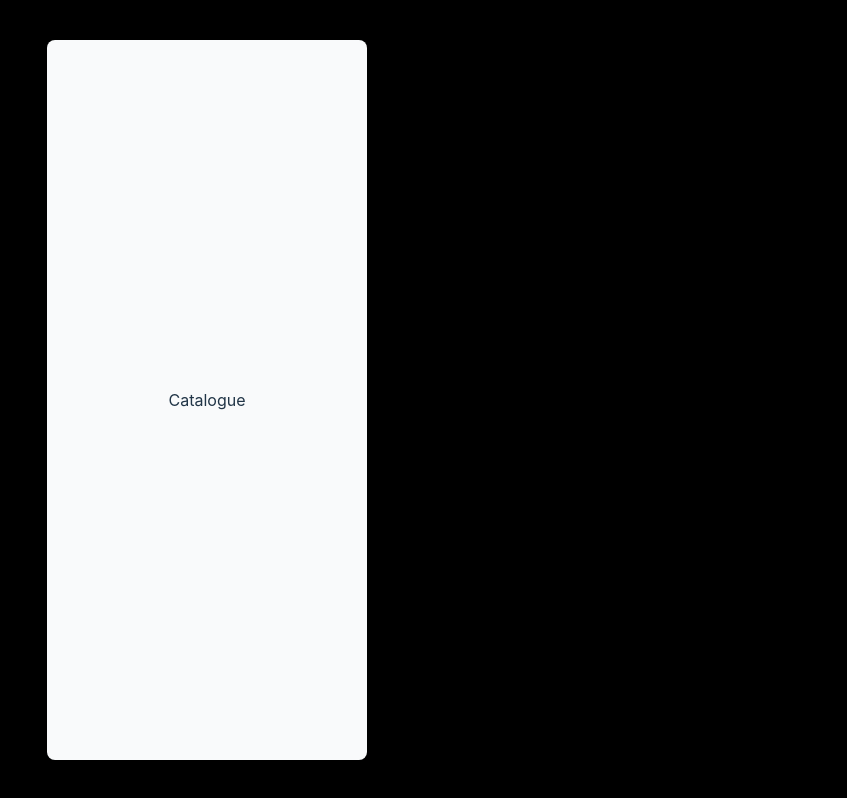
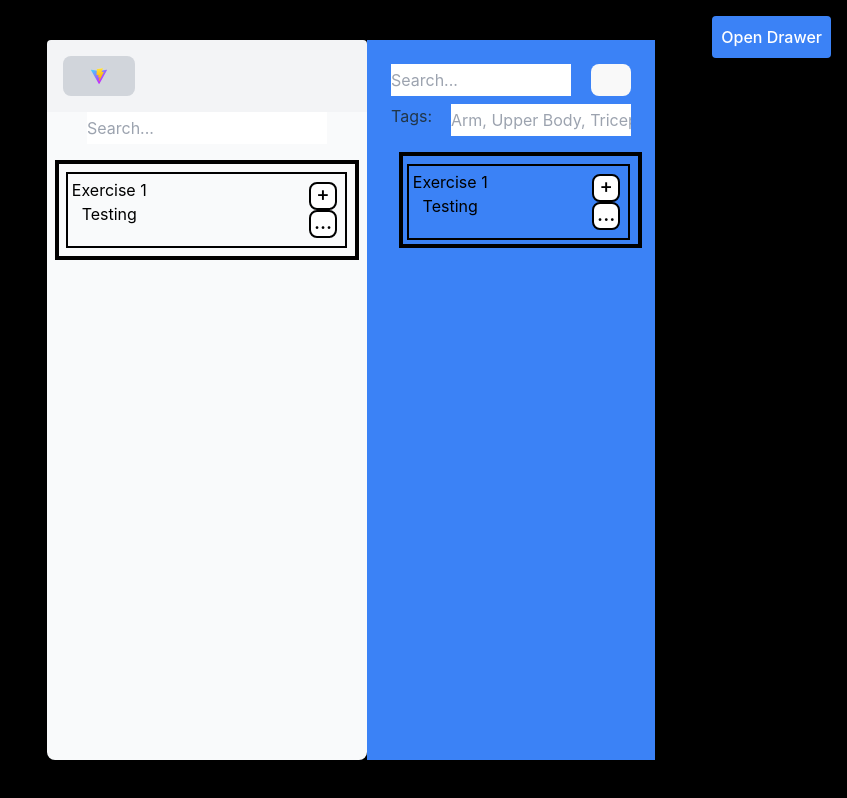
Before and after one commit to JoshuaW13/ConceptFitness, a React (Vite) app in the folder conceptFitness/: page /catalogue in a window 1280 px wide. Shown: the whole page, without its empty margins (433-1280 px from the left). Built offline with nearby package versions, Linux system fonts and the light colour scheme.

Commit message:
Side window added, needs lots of fixing.

```diff
--- a/conceptFitness/src/pages/Catalogue.jsx
+++ b/conceptFitness/src/pages/Catalogue.jsx
@@ -1,14 +1,139 @@
-import React from 'react'
-import '../App.css'
-
+import React, { useState } from 'react';
+import '../App.css';
+import NavBar from '../components/NavBar';
+import HomeButton from '../components/HomeButton';
 
 function Catalogue() {
+  const [isDrawerOpen, setIsDrawerOpen] = useState(false);
+
+  const toggleDrawer = () => {
+    setIsDrawerOpen(!isDrawerOpen);
+  };
 
   return (
-    <div>
-        Catalogue
+    <div className="w-full h-full flex flex-col items-center relative">
+      <NavBar FirstButton={HomeButton}></NavBar>
+
+      <input type="text" className="w-[75%] h-8" placeholder="Search..."></input>
+      <div className="overflow-y-auto w-[95%] border-black border-4 border-solid m-4">
+        <div className="border-black border-2 text-black border-solid flex m-2 float-right w-[95%] justify-between">
+          <div className="m-1">
+            <p>Exercise 1</p>
+            <p>Testing</p>
+          </div>
+          <div className="flex flex-col justify-between m-2">
+            <button className="w-7 h-7 shrink-0 bg-white border-black black-solid border-2 leading-none p-0 flex justify-center text-[20px] items-start">+</button>
+            <button className="w-7 h-7 shrink-0 bg-white border-black black-solid border-2 leading-none p-0 flex justify-center text-[20px] items-start">...</button>
+          </div>
+        </div>
+      </div>
+
+      {/* Drawer Toggle Button */}
+      <button onClick={toggleDrawer} className="fixed top-4 right-4 z-20 bg-blue-500 text-white p-2 rounded">
+        {isDrawerOpen ? 'Close Drawer' : 'Open Drawer'}
+      </button>
+
+      {/* Right Drawer */}
+      <div
+        className={`h-full w-[90%] bg-blue-500 top-0 right-0 absolute transform ${
+          isDrawerOpen ? 'translate-x-0 visible ' : 'translate-x-[100%]'
+        } transition-transform duration-300 ease-in-out z-10`}
+      >
+        <div className="p-4">
+          <div className="flex flex-row justify-between m-2">
+            <input type="text" className="w-[75%] h-8 " placeholder="Search..."></input>
+            <button className=''></button>
+          </div>
+          <div className="flex flex-row justify-between m-2">
+            <p>Tags:</p>
+            <input type="text" className="w-[75%] h-8 " placeholder="Arm, Upper Body, Triceps, etc..."></input>
+          </div>
+          <div className="overflow-y-auto w-[95%] h-24 border-black border-4 border-solid m-4">
+            <div className="border-black border-2 text-black border-solid flex m-2 float-right w-[95%] justify-between">
+              <div className="m-1">
+                <p>Exercise 1</p>
+                <p>Testing</p>
+              </div>
+              <div className="flex flex-col justify-between m-2">
+                <button className="w-7 h-7 shrink-0 bg-white border-black black-solid border-2 leading-none p-0 flex justify-center text-[20px] items-start">+</button>
+                <button className="w-7 h-7 shrink-0 bg-white border-black black-solid border-2 leading-none p-0 flex justify-center text-[20px] items-start">...</button>
+              </div>
+            </div>
+            <div className="border-black border-2 text-black border-solid flex m-2 float-right w-[95%] justify-between">
+              <div className="m-1">
+                <p>Exercise 1</p>
+                <p>Testing</p>
+              </div>
+              <div className="flex flex-col justify-between m-2">
+                <button className="w-7 h-7 shrink-0 bg-white border-black black-solid border-2 leading-none p-0 flex justify-center text-[20px] items-start">+</button>
+                <button className="w-7 h-7 shrink-0 bg-white border-black black-solid border-2 leading-none p-0 flex justify-center text-[20px] items-start">...</button>
+              </div>
+            </div>
+            <div className="border-black border-2 text-black border-solid flex m-2 float-right w-[95%] justify-between">
+              <div className="m-1">
+                <p>Exercise 1</p>
+                <p>Testing</p>
+              </div>
+              <div className="flex flex-col justify-between m-2">
+                <button className="w-7 h-7 shrink-0 bg-white border-black black-solid border-2 leading-none p-0 flex justify-center text-[20px] items-start">+</button>
+                <button className="w-7 h-7 shrink-0 bg-white border-black black-solid border-2 leading-none p-0 flex justify-center text-[20px] items-start">...</button>
+              </div>
+            </div>
+            <div className="border-black border-2 text-black border-solid flex m-2 float-right w-[95%] justify-between">
+              <div className="m-1">
+                <p>Exercise 1</p>
+                <p>Testing</p>
+              </div>
+              <div className="flex flex-col justify-between m-2">
+                <button className="w-7 h-7 shrink-0 bg-white border-black black-solid border-2 leading-none p-0 flex justify-center text-[20px] items-start">+</button>
+                <button className="w-7 h-7 shrink-0 bg-white border-black black-solid border-2 leading-none p-0 flex justify-center text-[20px] items-start">...</button>
+              </div>
+            </div>
+            <div className="border-black border-2 text-black border-solid flex m-2 float-right w-[95%] justify-between">
+              <div className="m-1">
+                <p>Exercise 1</p>
+                <p>Testing</p>
+              </div>
+              <div className="flex flex-col justify-between m-2">
+                <button className="w-7 h-7 shrink-0 bg-white border-black black-solid border-2 leading-none p-0 flex justify-center text-[20px] items-start">+</button>
+                <button className="w-7 h-7 shrink-0 bg-white border-black black-solid border-2 leading-none p-0 flex justify-center text-[20px] items-start">...</button>
+              </div>
+            </div>
+            <div className="border-black border-2 text-black border-solid flex m-2 float-right w-[95%] justify-between">
+              <div className="m-1">
+                <p>Exercise 1</p>
+                <p>Testing</p>
+              </div>
+              <div className="flex flex-col justify-between m-2">
+                <button className="w-7 h-7 shrink-0 bg-white border-black black-solid border-2 leading-none p-0 flex justify-center text-[20px] items-start">+</button>
+                <button className="w-7 h-7 shrink-0 bg-white border-black black-solid border-2 leading-none p-0 flex justify-center text-[20px] items-start">...</button>
+              </div>
+            </div>
+            <div className="border-black border-2 text-black border-solid flex m-2 float-right w-[95%] justify-between">
+              <div className="m-1">
+                <p>Exercise 1</p>
+                <p>Testing</p>
+              </div>
+              <div className="flex flex-col justify-between m-2">
+                <button className="w-7 h-7 shrink-0 bg-white border-black black-solid border-2 leading-none p-0 flex justify-center text-[20px] items-start">+</button>
+                <button className="w-7 h-7 shrink-0 bg-white border-black black-solid border-2 leading-none p-0 flex justify-center text-[20px] items-start">...</button>
+              </div>
+            </div>
+            <div className="border-black border-2 text-black border-solid flex m-2 float-right w-[95%] justify-between">
+              <div className="m-1">
+                <p>Exercise 1</p>
+                <p>Testing</p>
+              </div>
+              <div className="flex flex-col justify-between m-2">
+                <button className="w-7 h-7 shrink-0 bg-white border-black black-solid border-2 leading-none p-0 flex justify-center text-[20px] items-start">+</button>
+                <button className="w-7 h-7 shrink-0 bg-white border-black black-solid border-2 leading-none p-0 flex justify-center text-[20px] items-start">...</button>
+              </div>
+            </div>
+          </div>
+        </div>
+      </div>
     </div>
-  )
+  );
 }
 
-export default Catalogue
+export default Catalogue;
```
